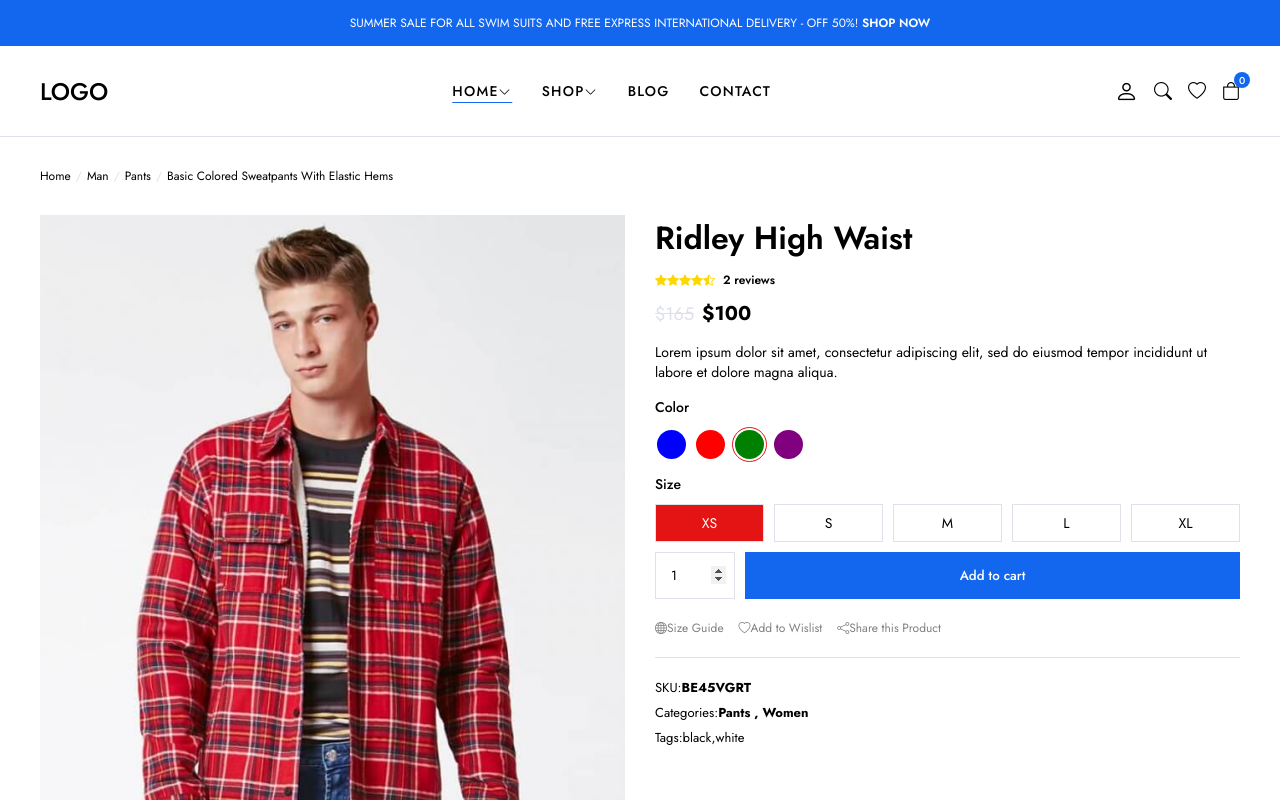
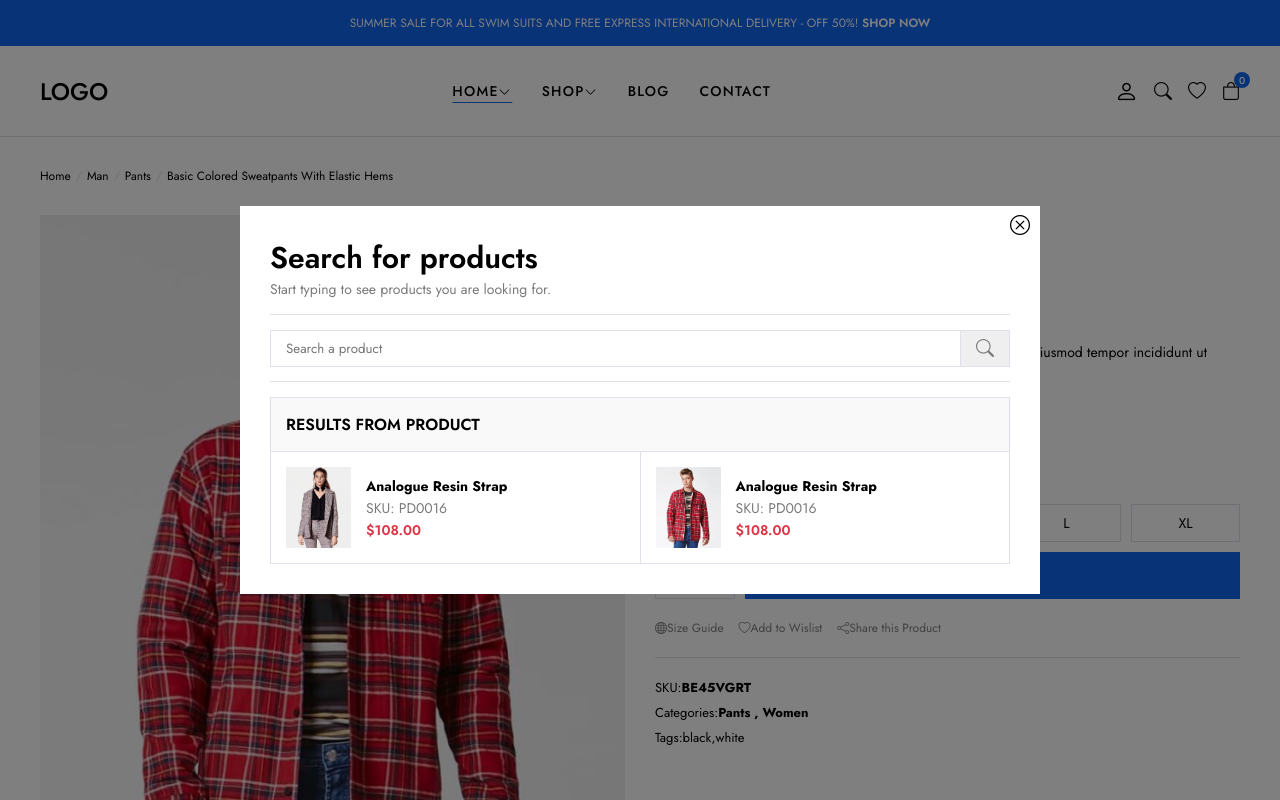
Before and after one commit to azizozkrcdg/MERN-STACK-E-COMMERCE, a React (Vite) app in the folder frontend/: page / in a window 1280 px wide. Both pictures are taken after a click on the button 1163 px from the left and 91 px from the top of the page. Shown: the top 800 px of the page. Built offline with nearby package versions, Linux system fonts and the light colour scheme.

Commit message:
Frontend - Modals components created

```diff
--- a/frontend/src/Layouts/MainLayout.jsx
+++ b/frontend/src/Layouts/MainLayout.jsx
@@ -1,15 +1,18 @@
-import React from "react";
+import { useState } from "react";
 import Footer from "../components/Layout/Layouts/Footer/Footer"
 import Header from "../components/Layout/Layouts/Header/Header"
 import PropTypes from "prop-types";
+import Search from "../components/Layout/Modals/Search";
 
 const MainLayout = ({children}) => {
+  const [isSearchShow, setIsSearchShow] = useState(false);
   return (
-    <React.Fragment>
-        <Header />
+    <div className="main-layout">
+        <Search isSearchShow={isSearchShow} setIsSearchShow={setIsSearchShow}/>
+        <Header setIsSearchShow={setIsSearchShow} />
         {children}
         <Footer />
-    </React.Fragment>
+    </div>
   )
 }
 
--- a/frontend/src/components/Layout/Layouts/Header/Header.jsx
+++ b/frontend/src/components/Layout/Layouts/Header/Header.jsx
@@ -1,5 +1,5 @@
 import "./Header.css"
-const Header = () => {
+const Header = ({setIsSearchShow}) => {
   return (
     <header>
       <div className="global-notification">
@@ -188,7 +188,9 @@
                 <a href="account.html" className="header-account">
                   <i className="bi bi-person"></i>
                 </a>
-                <button className="search-button">
+                <button className="search-button" onClick={() => {
+                  setIsSearchShow(true);
+                }}>
                   <i className="bi bi-search"></i>
                 </button>
                 <a href="#">
--- /dev/null
+++ b/frontend/src/components/Layout/Modals/Search.css
@@ -0,0 +1,166 @@
+/*! modal search start  */
+.modal-search {
+  position: absolute;
+  top: 0;
+  left: 0;
+  width: 100%;
+  height: 100%;
+  display: flex;
+  justify-content: center;
+  align-items: center;
+  visibility: hidden;
+  z-index: 999;
+  opacity: 0;
+  transition: 0.3s ease all;
+}
+
+.modal-search.show {
+  visibility: visible;
+  opacity: 1;
+}
+
+.modal-search::after {
+  content: "";
+  width: 100%;
+  height: 100%;
+  background-color: black;
+  position: fixed;
+  top: 0;
+  left: 0;
+  opacity: 0.5;
+}
+
+.modal-wrapper {
+  max-width: 800px;
+  width: 100%;
+  background-color: #fff;
+  position: fixed;
+  z-index: 10;
+  padding: 30px;
+}
+
+.modal-search .modal-title {
+  font-size: 30px;
+  font-weight: 600;
+}
+
+.modal-search .modal-text {
+  font-size: 14px;
+  color: #7a7a7a;
+  padding-bottom: 15px;
+  border-bottom: 1px solid #dee0ea;
+}
+
+.modal-search .search-form {
+  margin-top: 15px;
+  display: flex;
+  position: relative;
+}
+
+.modal-search .search-form::after {
+  content: "";
+  width: 100%;
+  height: 1px;
+  background-color: #dee0ea;
+  position: absolute;
+  bottom: -15px;
+}
+
+.modal-search .search-form input {
+  width: 100%;
+  max-height: 42px;
+  border-color: #dee0ea !important;
+}
+
+.modal-search .search-form button {
+  position: absolute;
+  right: 0;
+  height: 100%;
+  padding: 15px;
+  display: flex;
+  align-items: center;
+  justify-content: center;
+  border: 1px solid #dee0ea;
+}
+
+.modal-search .search-form button i {
+  font-size: 18px;
+  color: #7a7a7a;
+}
+
+.modal-search .search-results {
+  margin-top: 30px;
+}
+
+.modal-search .search-heading {
+  padding: 15px;
+  background-color: #f9f9f9;
+  border: 1px solid #dee0ea;
+}
+
+.modal-search .search-heading h3 {
+  font-size: 16px;
+  font-weight: 600;
+}
+
+.modal-search .results {
+  display: grid;
+  grid-template-columns: 1fr 1fr;
+  border-left: 1px solid #dee0ea;
+}
+
+.modal-search .result-item {
+  display: flex;
+  column-gap: 15px;
+  align-items: center;
+  padding: 15px;
+  border-bottom: 1px solid #dee0ea;
+  border-right: 1px solid #dee0ea;
+  transition: background-color 0.2s eae;
+}
+
+.modal-search .result-item:hover {
+  background-color: #f9f9f9;
+}
+
+.modal-search .search-thumb {
+  max-width: 65px;
+  width: 100%;
+}
+
+.modal-search .search-info {
+  font-size: 14px;
+  display: flex;
+  flex-direction: column;
+}
+
+.modal-search .search-sku {
+  color: #7a7a7a;
+  margin: 2px 0;
+}
+
+.modal-search .search-price {
+  font-weight: 600;
+  color: #dc3545;
+}
+
+.modal-search .bi-x-circle {
+  position: absolute;
+  top: 5px;
+  right: 10px;
+  font-size: 20px;
+  cursor: pointer;
+}
+
+/*! modal search end  */
+
+/* search responsive  */
+
+@media (max-width: 992px) {
+  .modal-search .modal-wrapper {
+    max-width: 370px;
+  }
+  .modal-search .results {
+    grid-template-columns: 1fr;
+  }
+}
--- /dev/null
+++ b/frontend/src/components/Layout/Modals/Search.jsx
@@ -0,0 +1,60 @@
+import "./Search.css";
+
+const Search = ({ isSearchShow, setIsSearchShow }) => {
+  return (
+    <div>
+      <div className={`modal-search ${isSearchShow ? "show" : ""}`}>
+        <div className="modal-wrapper">
+          <h3 className="modal-title">Search for products</h3>
+          <p className="modal-text">
+            Start typing to see products you are looking for.
+          </p>
+          <form className="search-form">
+            <input type="text" placeholder="Search a product" />
+            <button>
+              <i className="bi bi-search"></i>
+            </button>
+          </form>
+          <div className="search-results">
+            <div className="search-heading">
+              <h3>RESULTS FROM PRODUCT</h3>
+            </div>
+            <div className="results">
+              <a href="#" className="result-item">
+                <img
+                  src="img/products/product1/1.png"
+                  className="search-thumb"
+                  alt=""
+                />
+                <div className="search-info">
+                  <h4>Analogue Resin Strap</h4>
+                  <span className="search-sku">SKU: PD0016</span>
+                  <span className="search-price">$108.00</span>
+                </div>
+              </a>
+              <a href="#" className="result-item">
+                <img
+                  src="img/products/product2/1.png"
+                  className="search-thumb"
+                  alt=""
+                />
+                <div className="search-info">
+                  <h4>Analogue Resin Strap</h4>
+                  <span className="search-sku">SKU: PD0016</span>
+                  <span className="search-price">$108.00</span>
+                </div>
+              </a>
+            </div>
+          </div>
+          <i
+            className="bi bi-x-circle"
+            id="close-search"
+            onClick={() => setIsSearchShow(false)}
+          ></i>
+        </div>
+      </div>
+    </div>
+  );
+};
+
+export default Search;
```
